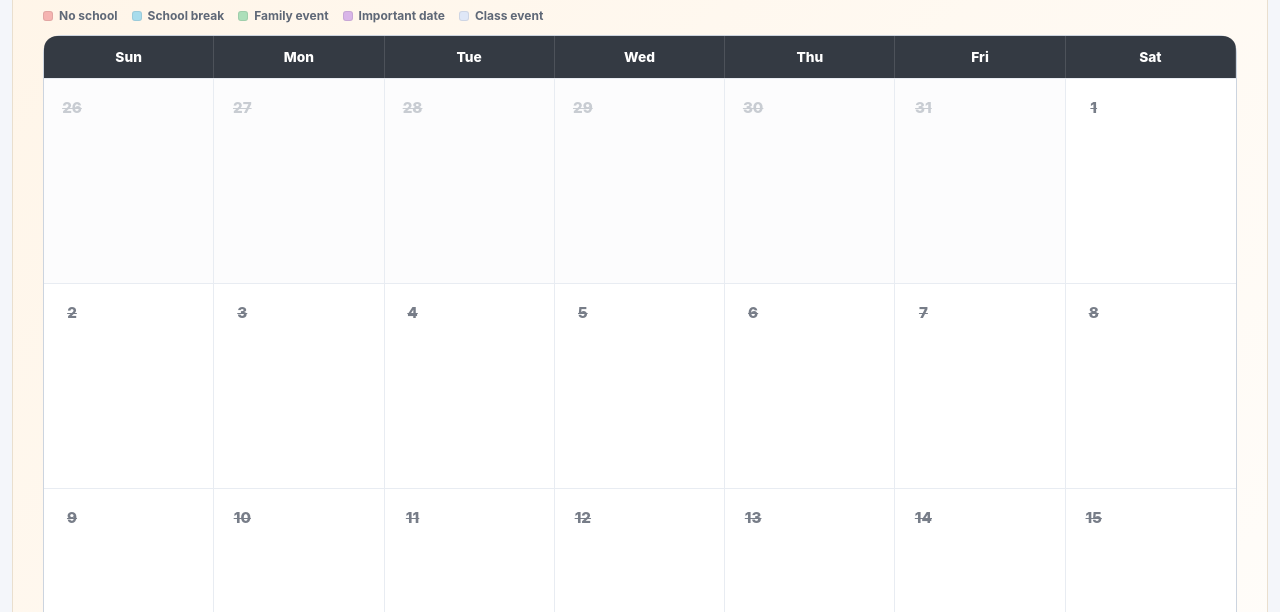
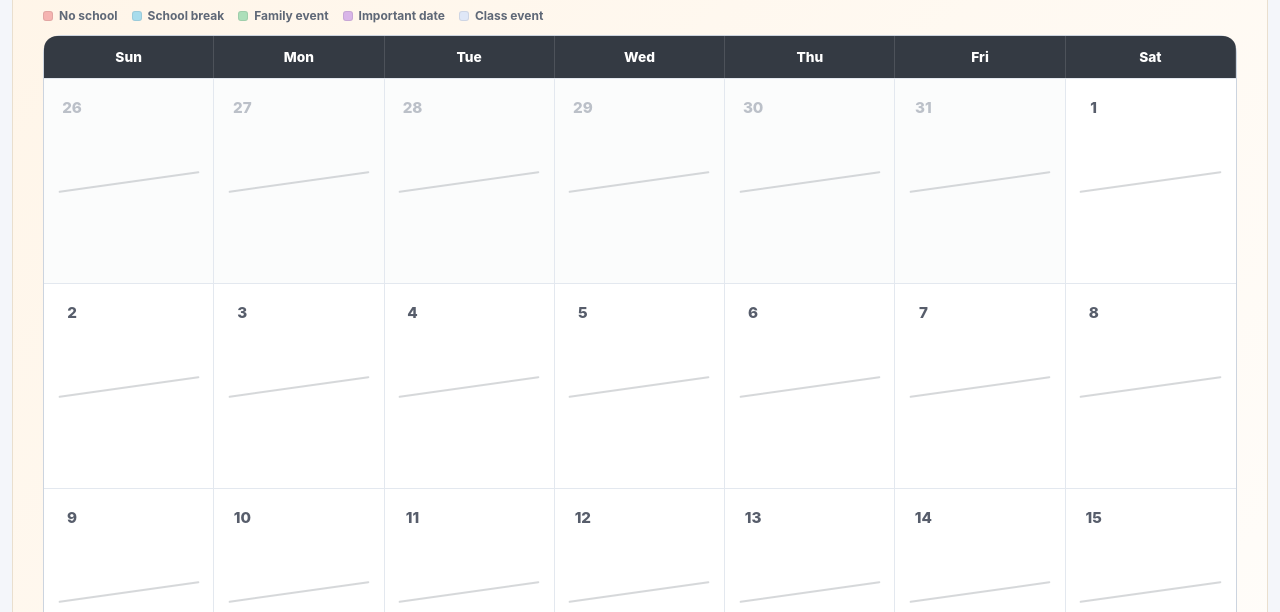
Before and after one commit to liamsander20502-cpu/m-sanders-class, a plain HTML site: page index.html in a window 1280 px wide. Both pictures are taken after a click on the button "Calendar". Shown: the part 188-800 px from the top of the page. Drawn offline with Linux system fonts and the light colour scheme.

Commit message:
Days crossed off

```diff
--- a/styles.css
+++ b/styles.css
@@ -774,3 +774,53 @@ body:has(#calendarView:not(.hidden)) .shell {
     animation-duration: .01ms !important;
   }
 }
+
+
+/* ======================================================
+   Passed-day marker
+   Automatically applies to dates before today.
+   ====================================================== */
+
+.day.past-day {
+  position: relative;
+}
+
+/* Simple pencil-like diagonal line across completed days */
+.day.past-day::after {
+  content: "";
+  position: absolute;
+  left: 8%;
+  right: 8%;
+  top: 50%;
+  height: 2px;
+  border-radius: 999px;
+  background: rgba(72, 79, 91, .30);
+  transform: rotate(-8deg);
+  transform-origin: center;
+  pointer-events: none;
+  z-index: 8;
+}
+
+/* Keep past days readable, just slightly quieter */
+.day.past-day {
+  opacity: .72;
+}
+
+.day.past-day .day-number {
+  text-decoration: none !important;
+}
+
+/* Today and future days remain untouched */
+@media (max-width: 720px) {
+  .day.past-day::after {
+    left: 5%;
+    right: 5%;
+    height: 1.5px;
+  }
+}
+
+@media print {
+  .day.past-day::after {
+    background: rgba(50, 50, 50, .38);
+  }
+}
```
Also changed, not shown: 1 other file.
